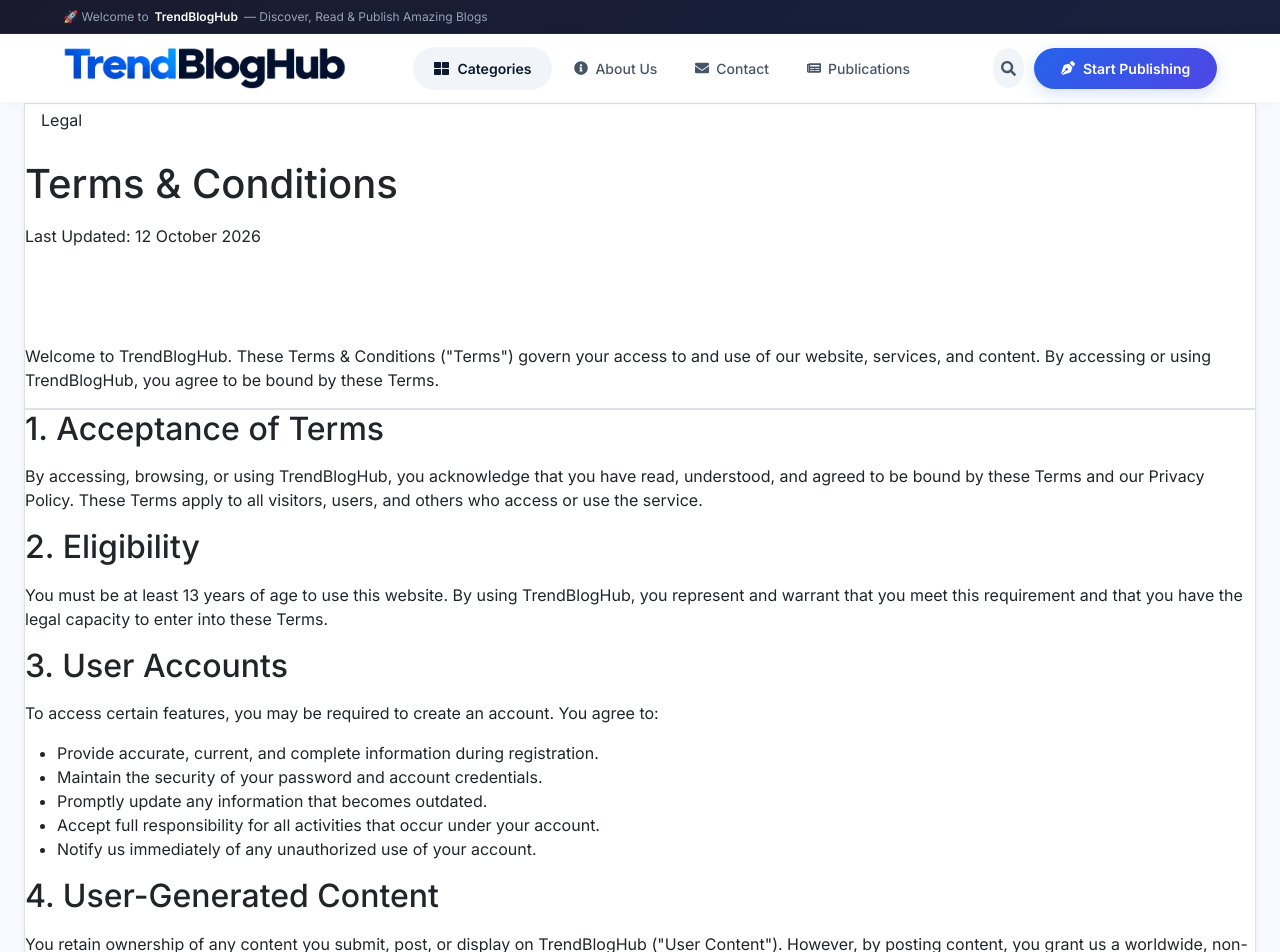
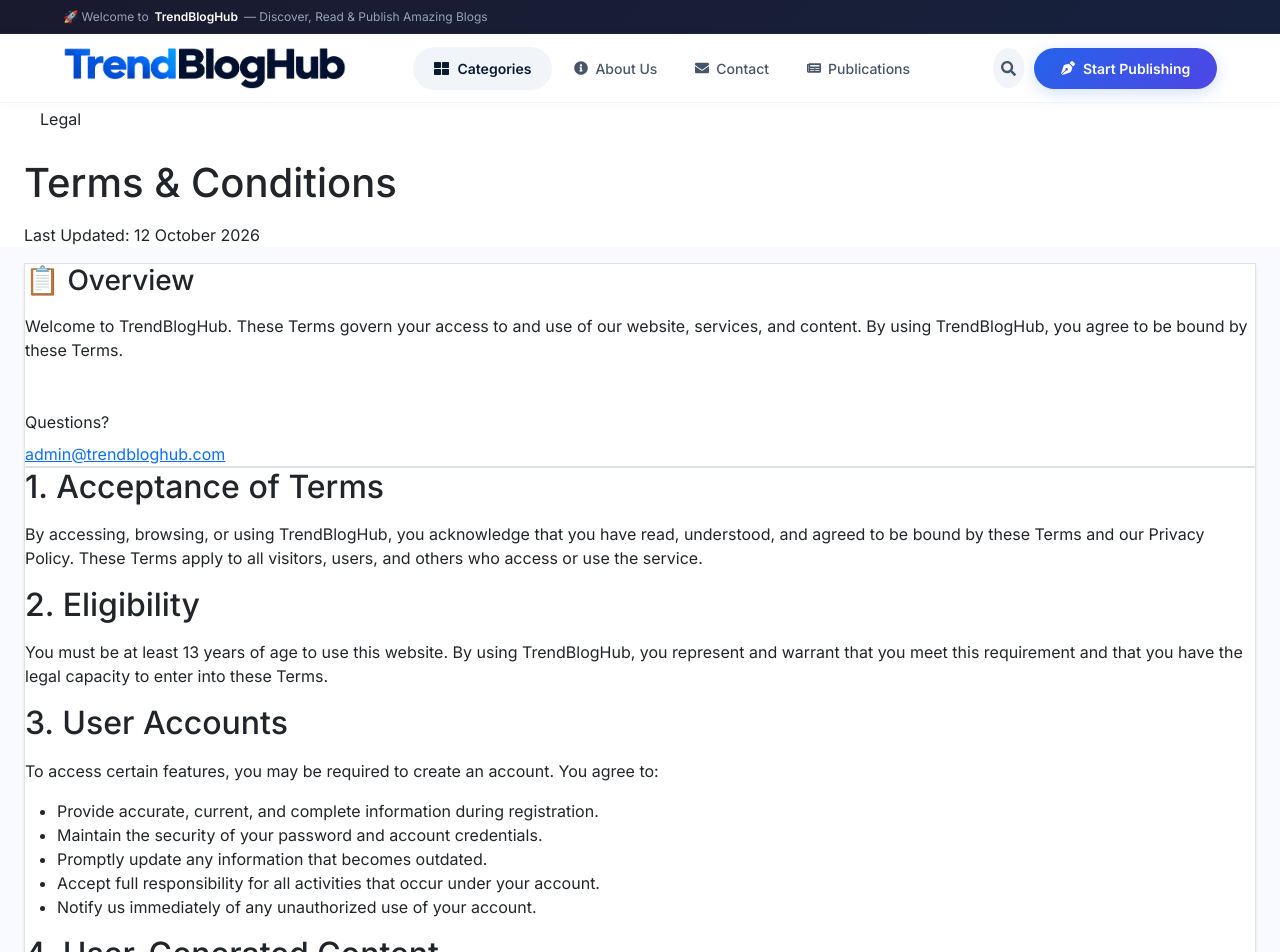
Before and after one commit to Shyam12121/TrendBlogHub, a React (Vite) app: page /terms-and-conditions in a window 1280 px wide. Shown: the top 952 px of the page. Built offline with nearby package versions, Linux system fonts and the light colour scheme; no server answers.

Commit message:
Fix 404 to use MainLayout (Header/Footer), redesign Terms page

```diff
--- a/src/Pages/NotFound/NotFound.jsx
+++ b/src/Pages/NotFound/NotFound.jsx
@@ -1,37 +1,32 @@
 import React from 'react';
 import { Link, useNavigate } from 'react-router-dom';
-import { FiHome, FiSearch, FiArrowLeft } from 'react-icons/fi';
+import { FiHome, FiArrowLeft } from 'react-icons/fi';
 
 const NotFound = () => {
   const navigate = useNavigate();
 
   return (
-    <div className="min-h-[75vh] flex items-center justify-center px-4 py-16 bg-gradient-to-br from-blue-50 via-white to-purple-50">
+    <div className="bg-gray-50 min-h-[70vh] flex items-center justify-center py-16 px-4">
       <div className="max-w-2xl w-full text-center">
 
-        {/* BIG 404 */}
-        <div className="relative mb-8">
-          <h1 className="text-[140px] sm:text-[180px] font-black leading-none bg-gradient-to-r from-blue-600 via-indigo-600 to-purple-600 bg-clip-text text-transparent select-none">
-            404
-          </h1>
-          <div className="absolute inset-0 flex items-center justify-center opacity-10">
-            <span className="text-[200px]">🔍</span>
-          </div>
-        </div>
+        {/* 404 Number */}
+        <h1 className="text-[100px] sm:text-[140px] md:text-[160px] font-black leading-none bg-gradient-to-r from-blue-600 via-indigo-600 to-purple-600 bg-clip-text text-transparent select-none mb-4">
+          404
+        </h1>
 
-        {/* HEADING */}
-        <h2 className="text-3xl sm:text-4xl font-bold text-gray-900 mb-3">
+        {/* Heading */}
+        <h2 className="text-2xl sm:text-3xl md:text-4xl font-bold text-gray-900 mb-4">
           Oops! Page Not Found
         </h2>
 
-        {/* DESCRIPTION */}
-        <p className="text-gray-600 text-base sm:text-lg mb-8 max-w-md mx-auto leading-relaxed">
+        {/* Description */}
+        <p className="text-gray-600 text-base sm:text-lg leading-relaxed max-w-xl mx-auto mb-8">
           The page you're looking for doesn't exist, has been removed, or is temporarily unavailable.
           Let's get you back on track.
         </p>
 
-        {/* BUTTONS */}
-        <div className="flex flex-col sm:flex-row items-center justify-center gap-3 mb-10">
+        {/* Buttons */}
+        <div className="flex flex-col sm:flex-row items-center justify-center gap-3 mb-12">
           <Link
             to="/"
             className="inline-flex items-center gap-2 bg-blue-600 text-white px-6 py-3 rounded-lg hover:bg-blue-700 transition-all duration-300 font-medium shadow-md hover:shadow-lg w-full sm:w-auto justify-center"
@@ -49,25 +44,25 @@
           </button>
         </div>
 
-        {/* SUGGESTIONS */}
+        {/* Suggestions */}
         <div className="border-t border-gray-200 pt-8">
-          <p className="text-sm font-semibold text-gray-500 uppercase tracking-wider mb-4">
+          <p className="text-sm font-semibold text-gray-500 uppercase tracking-wider mb-5">
             You might be looking for
           </p>
           <div className="flex flex-wrap items-center justify-center gap-2">
-            <Link to="/" className="px-4 py-2 bg-gray-100 text-gray-700 rounded-full text-sm font-medium hover:bg-blue-100 hover:text-blue-700 transition">
+            <Link to="/" className="px-4 py-2 bg-white border border-gray-200 text-gray-700 rounded-full text-sm font-medium hover:bg-blue-50 hover:text-blue-700 hover:border-blue-200 transition">
               🏠 Home
             </Link>
-            <Link to="/categories" className="px-4 py-2 bg-gray-100 text-gray-700 rounded-full text-sm font-medium hover:bg-blue-100 hover:text-blue-700 transition">
+            <Link to="/categories" className="px-4 py-2 bg-white border border-gray-200 text-gray-700 rounded-full text-sm font-medium hover:bg-blue-50 hover:text-blue-700 hover:border-blue-200 transition">
               📂 Categories
             </Link>
-            <Link to="/topics" className="px-4 py-2 bg-gray-100 text-gray-700 rounded-full text-sm font-medium hover:bg-blue-100 hover:text-blue-700 transition">
+            <Link to="/topics" className="px-4 py-2 bg-white border border-gray-200 text-gray-700 rounded-full text-sm font-medium hover:bg-blue-50 hover:text-blue-700 hover:border-blue-200 transition">
               🔥 Popular Topics
             </Link>
-            <Link to="/publishers" className="px-4 py-2 bg-gray-100 text-gray-700 rounded-full text-sm font-medium hover:bg-blue-100 hover:text-blue-700 transition">
+            <Link to="/publishers" className="px-4 py-2 bg-white border border-gray-200 text-gray-700 rounded-full text-sm font-medium hover:bg-blue-50 hover:text-blue-700 hover:border-blue-200 transition">
               ✍️ Publishers
             </Link>
-            <Link to="/contact-us" className="px-4 py-2 bg-gray-100 text-gray-700 rounded-full text-sm font-medium hover:bg-blue-100 hover:text-blue-700 transition">
+            <Link to="/contact-us" className="px-4 py-2 bg-white border border-gray-200 text-gray-700 rounded-full text-sm font-medium hover:bg-blue-50 hover:text-blue-700 hover:border-blue-200 transition">
               📞 Contact
             </Link>
           </div>
--- a/src/Pages/Terms/Terms.jsx
+++ b/src/Pages/Terms/Terms.jsx
@@ -162,18 +162,18 @@
   ];
 
   return (
-    <div className="bg-gray-50 min-h-screen">
-      <div className="max-w-4xl mx-auto px-4 sm:px-6 py-12 sm:py-16">
+    <div className="bg-gray-50 min-h-screen w-full">
 
-        {/* HEADER CARD */}
-        <div className="bg-white rounded-2xl shadow-sm border border-gray-100 p-6 sm:p-10 mb-6">
+      {/* HERO HEADER */}
+      <div className="bg-white border-b border-gray-200">
+        <div className="max-w-6xl mx-auto px-4 sm:px-6 lg:px-8 py-10 sm:py-14">
           <div className="inline-block px-3 py-1 bg-blue-50 text-blue-700 text-xs font-semibold rounded-full mb-4 uppercase tracking-wider">
             Legal
           </div>
-          <h1 className="text-3xl sm:text-4xl font-bold text-gray-900 mb-3">
+          <h1 className="text-4xl sm:text-5xl font-bold text-gray-900 mb-3">
             Terms &amp; Conditions
           </h1>
-          <p className="text-sm text-gray-500">
+          <p className="text-gray-500 text-sm">
             Last Updated:{' '}
             <span className="font-medium text-gray-700">
               {new Date().toLocaleDateString('en-IN', {
@@ -183,18 +183,39 @@
               })}
             </span>
           </p>
-          <div className="mt-5 pt-5 border-t border-gray-100">
-            <p className="text-gray-700 leading-relaxed text-[15px]">
-              Welcome to <span className="font-semibold text-blue-600">TrendBlogHub</span>.
-              These Terms &amp; Conditions ("Terms") govern your access to and use of our website,
-              services, and content. By accessing or using TrendBlogHub, you agree to be bound
-              by these Terms.
-            </p>
         </div>
       </div>
 
-        {/* SECTIONS */}
-        <div className="bg-white rounded-2xl shadow-sm border border-gray-100 p-6 sm:p-10">
+      {/* MAIN CONTENT */}
+      <div className="max-w-6xl mx-auto px-4 sm:px-6 lg:px-8 py-10 sm:py-14">
+        <div className="grid grid-cols-1 lg:grid-cols-12 gap-8">
+
+          {/* LEFT: INTRO CARD */}
+          <div className="lg:col-span-4 lg:sticky lg:top-24 self-start">
+            <div className="bg-white rounded-2xl shadow-sm border border-gray-100 p-6">
+              <h3 className="text-lg font-semibold text-gray-900 mb-3">
+                📋 Overview
+              </h3>
+              <p className="text-gray-600 text-sm leading-relaxed mb-4">
+                Welcome to <span className="font-semibold text-blue-600">TrendBlogHub</span>.
+                These Terms govern your access to and use of our website, services, and content.
+                By using TrendBlogHub, you agree to be bound by these Terms.
+              </p>
+              <div className="pt-4 border-t border-gray-100">
+                <p className="text-xs text-gray-500 mb-2">Questions?</p>
+                <a
+                  href="mailto:admin@trendbloghub.com"
+                  className="text-sm text-blue-600 hover:underline font-medium break-all"
+                >
+                  admin@trendbloghub.com
+                </a>
+              </div>
+            </div>
+          </div>
+
+          {/* RIGHT: SECTIONS */}
+          <div className="lg:col-span-8">
+            <div className="bg-white rounded-2xl shadow-sm border border-gray-100 p-6 sm:p-8">
               <div className="space-y-8 text-gray-700 leading-relaxed text-[15px]">
                 {sections.map((section, idx) => (
                   <section key={idx} className="scroll-mt-24">
@@ -205,7 +226,7 @@
                   </section>
                 ))}
 
-            {/* CONTACT SECTION */}
+                {/* CONTACT */}
                 <section>
                   <h2 className="text-xl sm:text-2xl font-semibold text-gray-900 mb-3">
                     14. Contact Information
@@ -214,21 +235,27 @@
                     If you have any questions about these Terms &amp; Conditions, please contact us:
                   </p>
                   <div className="bg-gray-50 rounded-lg p-5 border border-gray-100">
-                <div className="space-y-2">
-                  <p className="flex items-center gap-2">
+                    <div className="space-y-3">
+                      <div className="flex items-center gap-2">
                         <span className="text-lg">📧</span>
-                    <span className="font-medium text-gray-700">Email:</span>
-                    <a href="mailto:admin@trendbloghub.com" className="text-blue-600 hover:underline">
+                        <span className="font-medium text-gray-700 text-sm">Email:</span>
+                        <a
+                          href="mailto:admin@trendbloghub.com"
+                          className="text-blue-600 hover:underline text-sm break-all"
+                        >
                           admin@trendbloghub.com
                         </a>
-                  </p>
-                  <p className="flex items-center gap-2">
+                      </div>
+                      <div className="flex items-center gap-2">
                         <span className="text-lg">🌐</span>
-                    <span className="font-medium text-gray-700">Website:</span>
-                    <Link to="/contact-us" className="text-blue-600 hover:underline">
+                        <span className="font-medium text-gray-700 text-sm">Website:</span>
+                        <Link
+                          to="/contact-us"
+                          className="text-blue-600 hover:underline text-sm"
+                        >
                           Contact Us
                         </Link>
-                  </p>
+                      </div>
                     </div>
                   </div>
                 </section>
@@ -242,7 +269,9 @@
                 Terms &amp; Conditions.
               </p>
             </div>
+          </div>
 
+        </div>
       </div>
     </div>
   );
```
Lines whose indentation alone changed are shown as unchanged.
